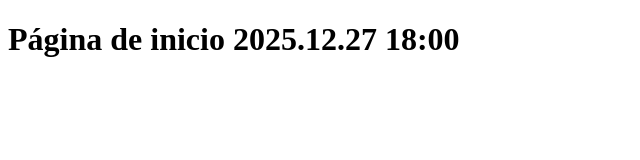
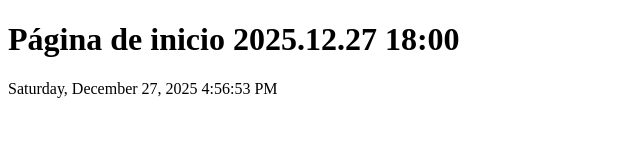
Before and after one commit to ddomori/pwa, a plain HTML site: page index.html in a window 1280 px wide. Shown: the whole page, without its empty margins (0-640 px from the left). Drawn offline with Linux system fonts and the light colour scheme.

Commit message:
Añadida fecha y hora dinámica

```diff
--- a/index.html
+++ b/index.html
@@ -14,5 +14,40 @@
   }
 </script>
 
+  <div id="real-time-clock"></div>
+
+  <script>
+    function updateDateTime() {
+      const clockElement = document.getElementById('real-time-clock');
+      const currentTime = new Date();
+
+      // Define arrays for days of the week and months to format the day and month names.
+      const daysOfWeek = ['Sunday', 'Monday', 'Tuesday', 'Wednesday', 'Thursday', 'Friday', 'Saturday'];
+      const dayOfWeek = daysOfWeek[currentTime.getDay()];
+
+      const months = ['January', 'February', 'March', 'April', 'May', 'June', 'July', 'August', 'September', 'October', 'November', 'December'];
+      const month = months[currentTime.getMonth()];
+      const day = currentTime.getDate();
+      const year = currentTime.getFullYear();
+
+      // Calculate and format hours (in 12-hour format), minutes, seconds, and AM/PM.
+      let hours = currentTime.getHours();
+      const ampm = hours >= 12 ? 'PM' : 'AM';
+      hours = hours % 12 || 12;
+      const minutes = currentTime.getMinutes().toString().padStart(2, '0');
+      const seconds = currentTime.getSeconds().toString().padStart(2, '0');
+
+      // Construct the date and time string in the desired format.
+      const dateTimeString = `${dayOfWeek}, ${month} ${day}, ${year} ${hours}:${minutes}:${seconds} ${ampm}`;
+      clockElement.textContent = dateTimeString;
+    }
+
+    // Update the date and time every second (1000 milliseconds).
+    setInterval(updateDateTime, 1000);
+
+    // Initial update.
+    updateDateTime();
+  </script>
+
 </body>
 </html>
```
